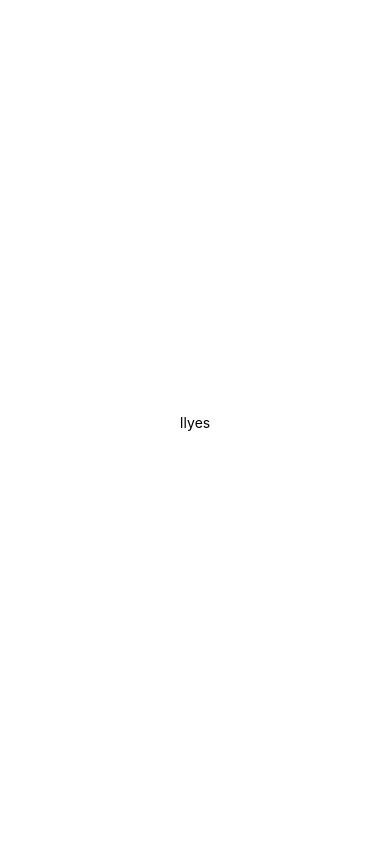
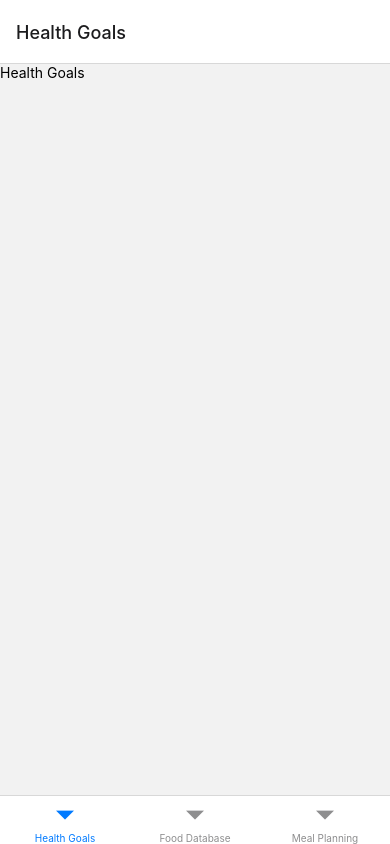
Before and after one commit to IlyesBkd/ProjectReactNative, a React Native app: screen / in a window 390 px wide. Built offline with nearby package versions, Linux system fonts and the light colour scheme.

Commit message:
Module 1 completed without design

```diff
--- a/App.js
+++ b/App.js
@@ -1,15 +1,18 @@
 import { StatusBar } from 'expo-status-bar';
 import { StyleSheet, Text, View } from 'react-native';
 import React from 'react';
+import { NavigationContainer } from '@react-navigation/native';
+import TabNavigator from './TabNavigator.js';
+
+
 
 export default function App() {
   return (
-    <View style={styles.container}>
-      <Text>Ilyes</Text>
-      <StatusBar style="auto" />
-    </View>
+    <NavigationContainer>
+      <TabNavigator />
+    </NavigationContainer>
   );
-}
+};
 
 const styles = StyleSheet.create({
   container: {
@@ -19,25 +22,3 @@ const styles = StyleSheet.create({
     justifyContent: 'center',
   },
 });
-
-function Header() {
-  return (
-    <header>
-      <h1 style={{fontSize: 24, fontWeight: 'bold'}}>Here are my boxes</h1>
-      <div style={{display: 'flex', flexDirection: 'column', alignItems: 'center'}}>
-        <div style={{width: 100, height: 50, backgroundColor: '#2aa198', display: 'flex', justifyContent: 'center', alignItems: 'center'}}>
-          <span>Cyan: #2aa198</span>
-        </div>
-        <div style={{width: 100, height: 50, backgroundColor: '#268bd2', display: 'flex', justifyContent: 'center', alignItems: 'center'}}>
-          <span>Blue: #268bd2</span>
-        </div>
-        <div style={{width: 100, height: 50, backgroundColor: '#d33682', display: 'flex', justifyContent: 'center', alignItems: 'center'}}>
-          <span>Magenta: #d33682</span>
-        </div>
-        <div style={{width: 100, height: 50, backgroundColor: '#cb4b16', display: 'flex', justifyContent: 'center', alignItems: 'center'}}>
-          <span>Orange: #cb4b16</span>
-        </div>
-      </div>
-    </header>
-  );
-}
--- /dev/null
+++ b/FoodDatabase.js
@@ -0,0 +1,12 @@
+import React from 'react';
+import { View, Text } from 'react-native';
+
+const FoodDatabase = () => {
+  return (
+    <View>
+      <Text>Food Database</Text>
+    </View>
+  );
+};
+
+export default FoodDatabase;
--- /dev/null
+++ b/HealthGoals.js
@@ -0,0 +1,12 @@
+import React from 'react';
+import { View, Text } from 'react-native';
+
+const HealthGoals = () => {
+  return (
+    <View>
+      <Text>Health Goals</Text>
+    </View>
+  );
+};
+
+export default HealthGoals;
--- /dev/null
+++ b/MealPlanning.js
@@ -0,0 +1,12 @@
+import React from 'react';
+import { View, Text } from 'react-native';
+
+const MealPlanning = () => {
+  return (
+    <View>
+      <Text>Meal Planning</Text>
+    </View>
+  );
+};
+
+export default MealPlanning;
--- /dev/null
+++ b/TabNavigator.js
@@ -0,0 +1,19 @@
+import React from 'react';
+import { createBottomTabNavigator } from '@react-navigation/bottom-tabs';
+import HealthGoals from './HealthGoals.js';
+import MealPlanning from './MealPlanning.js';
+import FoodDatabase from './FoodDatabase.js';
+
+const Tab = createBottomTabNavigator();
+
+const TabNavigator = () => {
+    return (
+      <Tab.Navigator>
+        <Tab.Screen name="Health Goals" component={HealthGoals} />
+        <Tab.Screen name="Food Database" component={FoodDatabase} />
+        <Tab.Screen name="Meal Planning" component={MealPlanning} />
+      </Tab.Navigator>
+    );
+  };
+
+  export default TabNavigator;
--- a/package.json
+++ b/package.json
@@ -13,8 +13,9 @@
   },
   "dependencies": {
     "@react-navigation/bottom-tabs": "^6.5.7",
+    "@react-navigation/native": "^6.1.6",
     "adb": "^0.2.0",
-    "expo": "^44.0.6",
+    "expo": "^48.0.0",
     "expo-status-bar": "~1.4.4",
     "react": "18.2.0",
     "react-native": "0.71.8"
```
Also changed, not shown: 1 other file (tests, documents, lock files or other folders).
